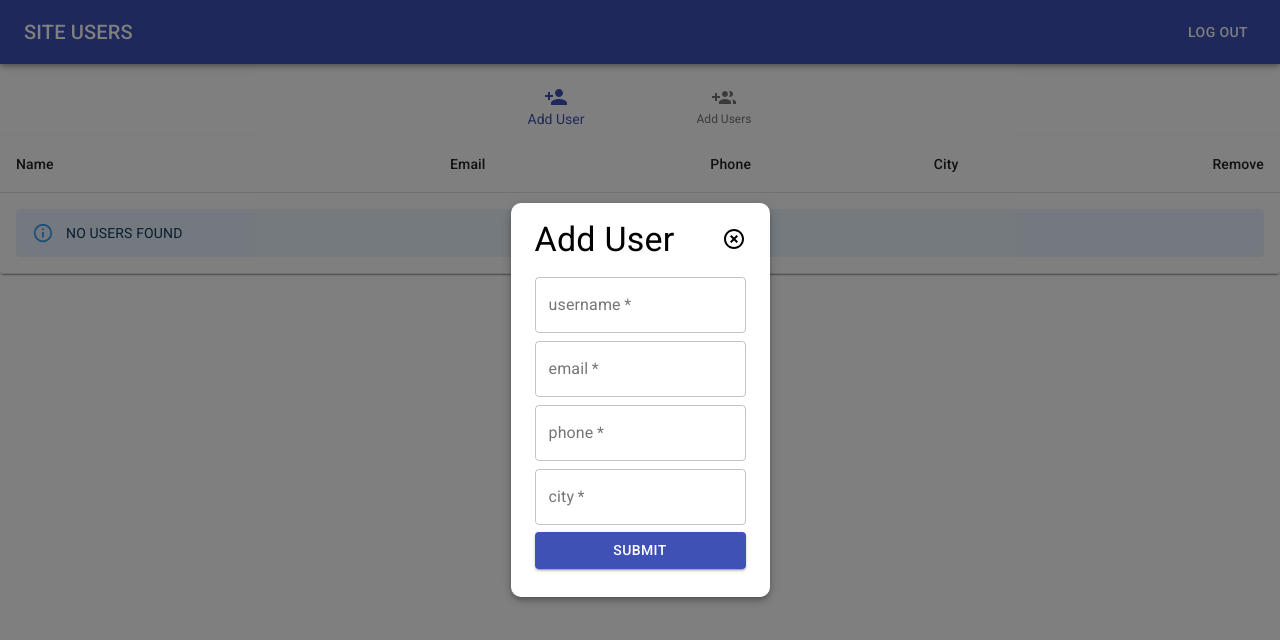
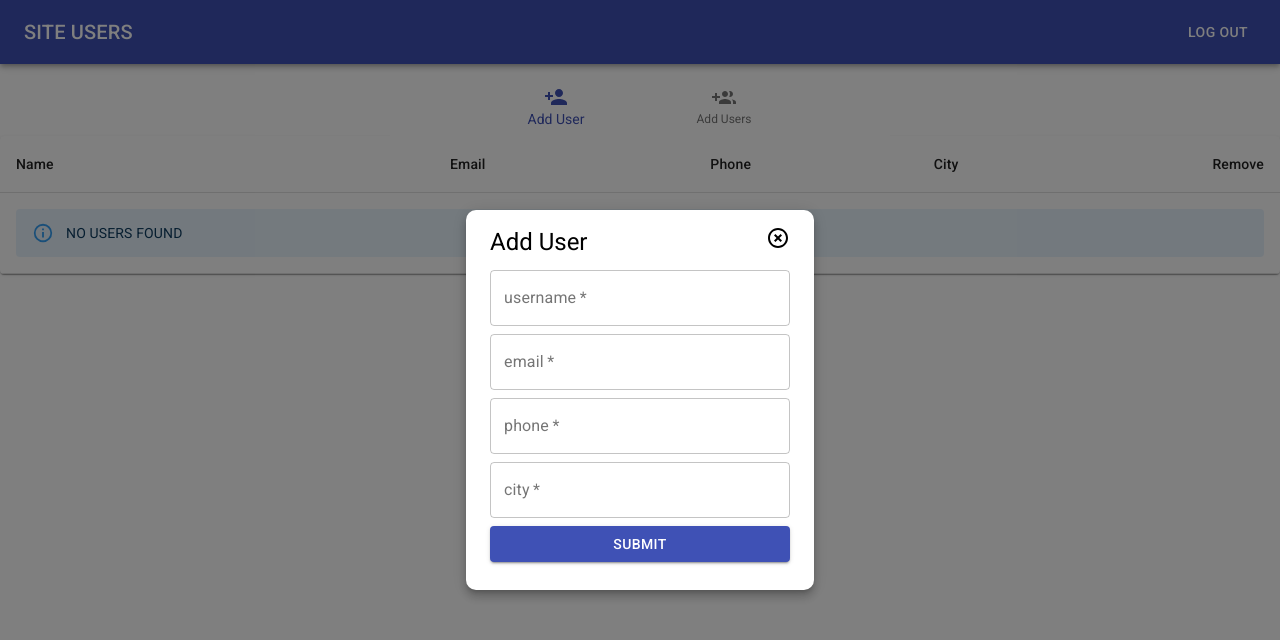
Before and after one commit to IlyaKrapivnoy/react_page_ex, a React (Create React App) app: page / in a window 1280 px wide. Both pictures are taken after a click on the button "Add User". Shown: the top 640 px of the page. Built offline with nearby package versions, Linux system fonts and the light colour scheme.

Commit message:
modal style changes

```diff
--- a/src/components/ButtonsNav.jsx
+++ b/src/components/ButtonsNav.jsx
@@ -32,7 +32,7 @@ const useStyles = makeStyles((theme) => ({
   },
   paper: {
     backgroundColor: theme.palette.background.paper,
-    boxShadow: theme.shadows[5],
+    boxShadow: theme.shadows[7],
     padding: theme.spacing(2, 3, 3),
     borderRadius: 10,
   },
@@ -40,6 +40,7 @@ const useStyles = makeStyles((theme) => ({
     display: "flex",
     flexDirection: "column",
     minHeight: 300,
+    minWidth: 300,
     justifyContent: "space-around",
   },
 }));
@@ -160,7 +161,7 @@ export default function ButtonsNav() {
           <Fade in={open}>
             <div className={classes.paper}>
               <div className="flex items-baseline justify-between">
-                <Typography variant="h4" gutterBottom>
+                <Typography variant="h5" gutterBottom>
                   Add User
                 </Typography>
                 <HighlightOffIcon
@@ -215,6 +216,7 @@ export default function ButtonsNav() {
                     onChange={handleInputChange}
                     required
                   />
+
                   <Button
                     variant="contained"
                     color="primary"
```
